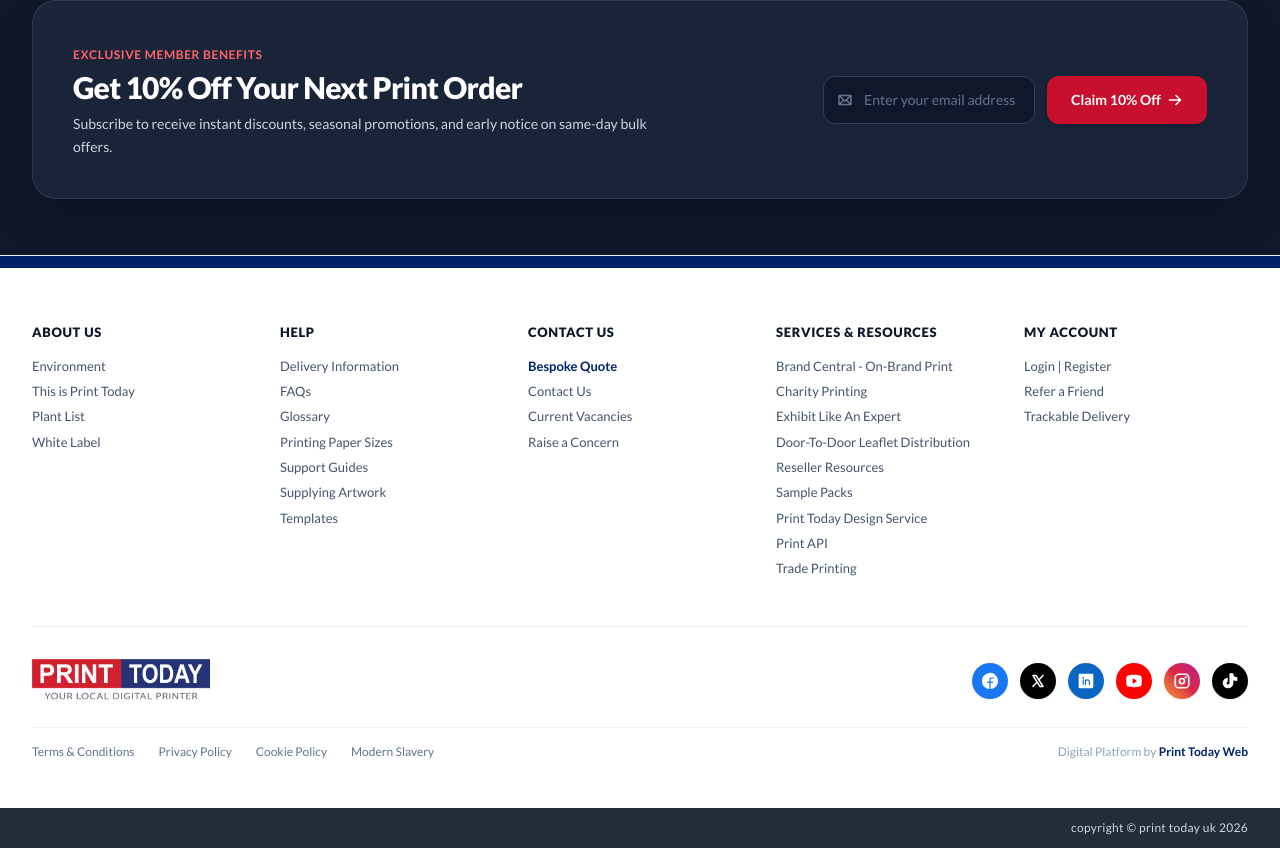
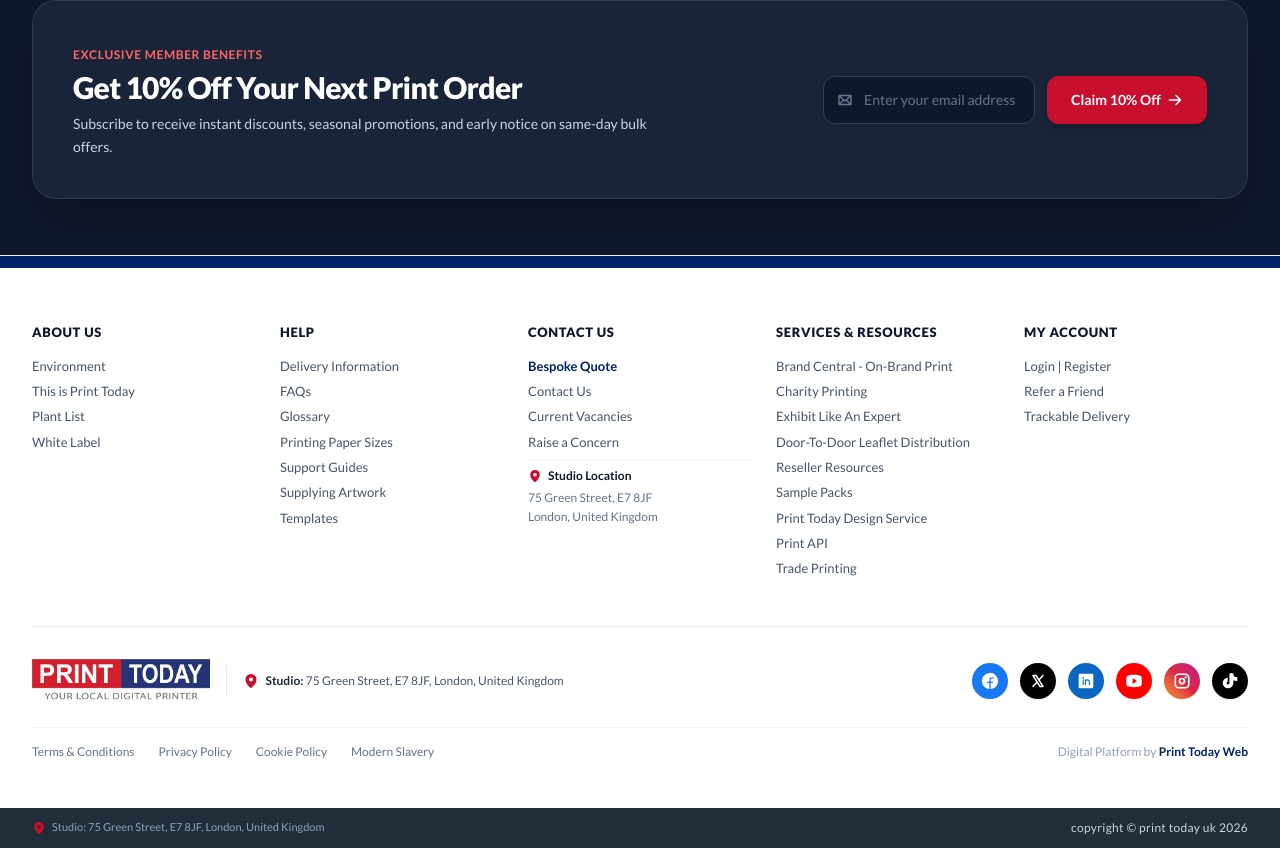
Before and after one commit to faz-labs/printtodayuk-site, a Next.js app: page / in a window 1280 px wide. Shown: the part 3058-3906 px from the top of the page. Built offline with nearby package versions, Linux system fonts and the light colour scheme; no server answers.

Commit message:
feat(footer): add studio location 75 Green Street, E7 8JF, London United Kingdom

```diff
--- a/components/storefront/Footer.tsx
+++ b/components/storefront/Footer.tsx
@@ -14,6 +14,7 @@
   X,
   Phone,
   Sparkle,
+  MapPin,
 } from '@phosphor-icons/react';
 import { useCallMe } from './CallMeContext';
 
@@ -250,6 +251,24 @@
                   Raise a Concern
                 </button>
               </li>
+              {/* Studio Location */}
+              <li className="pt-2 border-t border-slate-100">
+                <a
+                  href="https://www.google.com/maps/search/?api=1&query=75+Green+Street,+E7+8JF,+London,+United+Kingdom"
+                  target="_blank"
+                  rel="noopener noreferrer"
+                  className="group block hover:text-[#012169] transition-colors"
+                >
+                  <div className="font-bold text-slate-900 flex items-center gap-1.5 mb-1 text-xs">
+                    <MapPin weight="fill" className="h-3.5 w-3.5 text-[#C8102E] shrink-0 group-hover:scale-110 transition-transform" />
+                    <span>Studio Location</span>
+                  </div>
+                  <address className="not-italic text-[12px] leading-relaxed text-slate-500 group-hover:text-slate-700">
+                    75 Green Street, E7 8JF<br />
+                    London, United Kingdom
+                  </address>
+                </a>
+              </li>
             </ul>
           </div>
 
@@ -435,10 +454,11 @@
           </div>
         </div>
 
-        {/* 3. Middle Section: Brand Logo (Left) + Circular Social Icons (Right) */}
-        <div className="pt-8 pb-6 border-t border-slate-200/80 flex flex-col sm:flex-row items-center justify-between gap-6">
-          {/* Logo on Left */}
-          <Link href="/" className="flex items-center gap-2.5 group">
+        {/* 3. Middle Section: Brand Logo & Studio Location (Left) + Circular Social Icons (Right) */}
+        <div className="pt-8 pb-6 border-t border-slate-200/80 flex flex-col md:flex-row items-center justify-between gap-6">
+          {/* Logo & Studio Location on Left */}
+          <div className="flex flex-col sm:flex-row items-center gap-4 text-center sm:text-left">
+            <Link href="/" className="flex items-center gap-2.5 group shrink-0">
               <img
                 src="/images/logo.png"
                 alt="Print Today UK"
@@ -466,6 +486,21 @@
                 </div>
               </div>
             </Link>
+
+            <div className="hidden sm:block h-8 w-px bg-slate-200 shrink-0" />
+
+            <a
+              href="https://www.google.com/maps/search/?api=1&query=75+Green+Street,+E7+8JF,+London,+United+Kingdom"
+              target="_blank"
+              rel="noopener noreferrer"
+              className="inline-flex items-center gap-1.5 text-xs text-slate-600 hover:text-[#012169] transition-colors"
+            >
+              <MapPin weight="fill" className="h-4 w-4 text-[#C8102E] shrink-0" />
+              <span>
+                <strong className="text-slate-800">Studio:</strong> 75 Green Street, E7 8JF, London, United Kingdom
+              </span>
+            </a>
+          </div>
 
           {/* Social Media Circular Buttons on Right (Exact 6 matching Solopress) */}
           <div className="flex items-center gap-2.5 sm:gap-3 flex-wrap justify-center">
@@ -599,8 +634,12 @@
         </div>
       </div>
 
-      {/* 5. Bottom Dark Bar with copyright text on the right (Exact matching Solopress) */}
-      <div className="w-full bg-[#202E39] text-slate-300 text-xs py-3 px-4 sm:px-8 flex items-center justify-center sm:justify-end">
+      {/* 5. Bottom Dark Bar with Studio Location & copyright text */}
+      <div className="w-full bg-[#202E39] text-slate-300 text-xs py-3 px-4 sm:px-8 flex flex-col sm:flex-row items-center justify-between gap-2 text-center sm:text-left">
+        <div className="flex items-center gap-1.5 text-slate-400 text-[11px]">
+          <MapPin weight="fill" className="h-3.5 w-3.5 text-[#C8102E] shrink-0" />
+          <span>Studio: 75 Green Street, E7 8JF, London, United Kingdom</span>
+        </div>
         <span className="tracking-wide">
           copyright &copy; print today uk {new Date().getFullYear()}
         </span>
```
Lines whose indentation alone changed are shown as unchanged.
